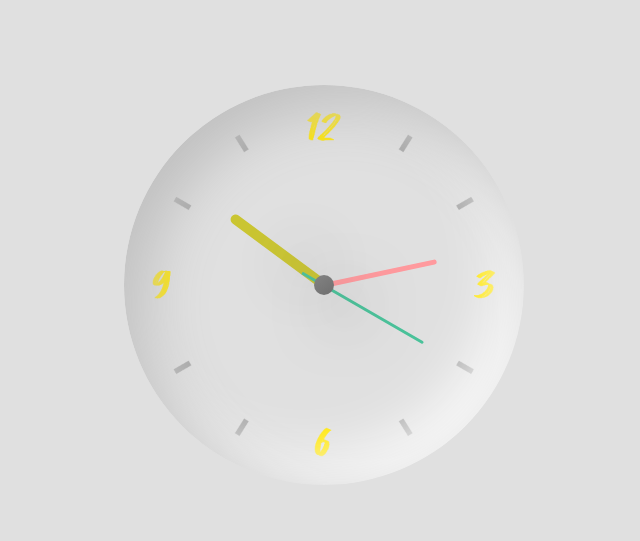
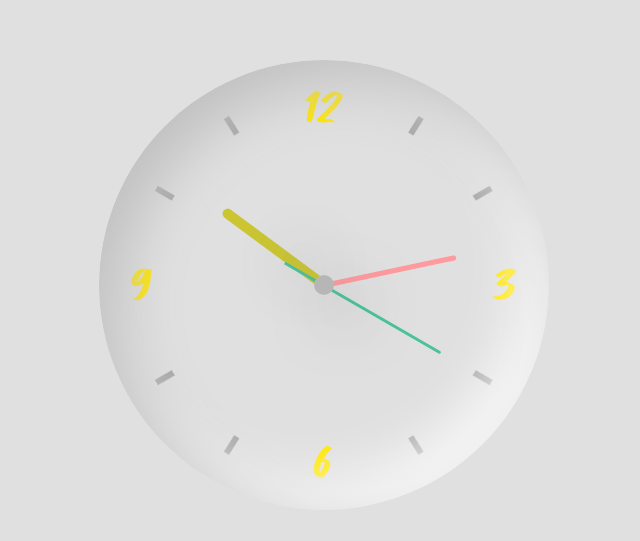
Before and after one commit to Mhyar-nsi/clock, a plain HTML site: page index.html in a window 1280 px wide. Shown: the part 115-656 px from the top of the page, without its empty margins (316-956 px from the left). Drawn offline with Linux system fonts and the light colour scheme.

Commit message:
Update style.css

```diff
--- a/css/style.css
+++ b/css/style.css
@@ -14,8 +14,8 @@
     display: flex;
     justify-content: center;
     align-items: center;
-    height: 400px;
-    width: 400px;
+    height: 300px;
+    width: 300px;
     border-radius: 50%;
     background: #e0e0e0;
     background-image: url(../img/clock.png);
@@ -29,7 +29,7 @@
     height: 20px;
     width: 20px;
     border-radius: 50%;
-    background: linear-gradient(145deg, #838383, #6e6e6e);
+    background: linear-gradient(145deg, #b6b6b6, #b6b6b6);
     box-shadow:  20px 20px 60px #686868,
              -20px -20px 60px #8c8c8c;
     z-index: 4;
@@ -45,7 +45,8 @@
 .sec::before {
     content: "";
     background-color: #4ac29a;
-    height: 140px;
+    height: 135px;
+    margin-top: 15px;
     width: 3px;
     border-radius: 6px 6px 0 0;
 }
@@ -60,7 +61,8 @@
 .min::before {
     content: "";
     background-color: #ff9a9e;
-    height: 120px;
+    height: 100px;
+    margin-top: 25px;
     width: 5px;
     border-radius: 6px 6px 0 0;
 }
@@ -75,7 +77,26 @@
 .hour::before {
     content: "";
     background-color: #cac531;
-    height: 120px;
+    height: 100px;
+    margin-top: 25px;
     width: 10px;
     border-radius: 6px 6px 0 0;
 }
+@media screen and (min-width : 600px) {
+    .clock {
+        width: 450px;
+        height: 450px;
+    }
+    .sec::before {
+        margin-top: -20px;
+        height: 180px;
+    }
+    .min::before {
+        margin-top: -20px;
+        height: 140px;
+    }
+    .hour::before {
+        margin-top: -10px;
+        height: 120px;
+    }
+}
```
